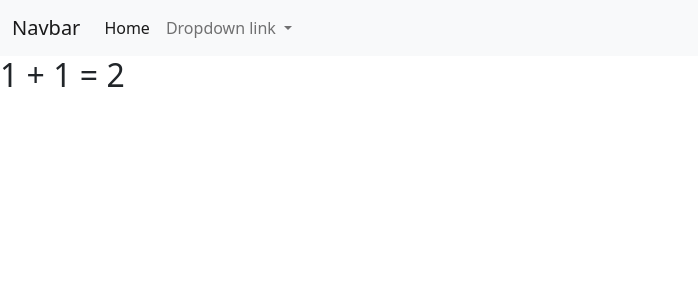
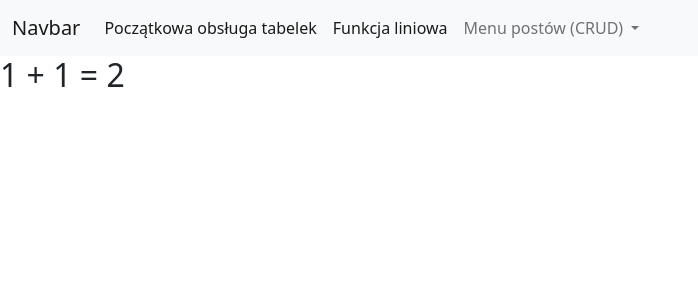
Before and after one commit to brylka/Django_15_03_2025, a Django app: page /add/1/1/ in a window 1280 px wide. Shown: the top 300 px of the page, without its empty margins (0-698 px from the left). Run offline with Django 5.2, Linux system fonts and the light colour scheme.

Commit message:
Niedziela

```diff
--- a/myproject/myapp/templates/myapp/base.html
+++ b/myproject/myapp/templates/myapp/base.html
@@ -17,11 +17,14 @@
     <div class="collapse navbar-collapse" id="navbarNavDropdown">
       <ul class="navbar-nav">
         <li class="nav-item">
-          <a class="nav-link active" aria-current="page" href="#">Home</a>
+          <a class="nav-link active" aria-current="page" href="{% url 'table' %}">Początkowa obsługa tabelek</a>
+        </li>
+        <li class="nav-item">
+          <a class="nav-link active" aria-current="page" href="{% url 'zero_point' %}">Funkcja liniowa</a>
         </li>
         <li class="nav-item dropdown">
           <a class="nav-link dropdown-toggle" href="#" id="navbarDropdownMenuLink" role="button" data-bs-toggle="dropdown" aria-expanded="false">
-            Dropdown link
+            Menu postów (CRUD)
           </a>
           <ul class="dropdown-menu" aria-labelledby="navbarDropdownMenuLink">
             <li><a class="dropdown-item" href="{% url 'post_list' %}">Lista potów</a></li>
--- a/myproject/myapp/urls.py
+++ b/myproject/myapp/urls.py
@@ -7,12 +7,12 @@ urlpatterns = [
     path('hello/<str:name>/', hello_name),
     path('add/<int:a>/<int:b>/', add),
     path('divide/<int:a>/<int:b>/', divide),
-    path('table/', table),
+    path('table/', table, name='table'),
 
     path('posts/', post_list, name='post_list'),
     path('posts/create/', create_post, name='create_post'),
     path('posts/update/<int:post_id>', update_post, name='update_post'),
     path('posts/delete/<int:post_id>', delete_post, name='delete_post'),
 
-    path('zero-point/', zero_point),
+    path('zero-point/', zero_point, name='zero_point'),
 ]
--- a/myproject/myapp/views.py
+++ b/myproject/myapp/views.py
@@ -5,12 +5,10 @@ from .forms import LinearEquationForm, PostForm
 
 
 def hello_world(request):
-    #return HttpResponse("Hello, World!")
     return render(request, 'myapp/hello_world.html')
 
 
 def hello_name(request, name):
-    #return HttpResponse(f"Hello, {name}!")
     return render(request,
                   'myapp/hello_name.html',
                   {'name': name, 'klucz': 'wartość'})
@@ -18,7 +16,6 @@ def hello_name(request, name):
 
 def add(request, a, b):
     result = a + b
-    #return HttpResponse(f"{a} + {b} = {result}")
     return render(request,
                   'myapp/add.html',
                   {'a': a, 'b': b, 'c': result})
@@ -40,20 +37,13 @@ def table(request):
         {"id": 3, "title": "Trzeci post", "content": "Treść trzeciego posta", "create_at": "2025-03-15"},
         {"id": 4, "title": "Czwarty post", "content": "Treść czwartego posta", "create_at": "2025-03-15"},
     ]
-    #posts = []
-
-    # for post in posts:
-    #     print(f"Lp. {post['id']}, Tytuł: {post['title']}, Treść: {post['content']}, Data {post['create_at']}")
 
     return render(request, 'myapp/table.html', {'posts': posts})
 
 
 from .models import Post
 def post_list(request):
-    # if request.GET.get('sort'):
     sort = request.GET.get('sort', 'id')
-    # else:
-    #     sort = 'id'
     posts = Post.objects.all().order_by(sort)
     return render(request, 'myapp/table.html', {'posts': posts})
 
@@ -64,17 +54,8 @@ def create_post(request):
             form.save()
             return redirect("post_list")
 
-    return render(request, "myapp/post_form.html", {"form": form, "title": "Dodaj post"})
-    # if request.method == 'POST':
-    #     title = request.POST.get('title')
-    #     content = request.POST.get('content')
-    #     if title and content:
-    #         Post.objects.create(title=title, content=content)
-    #         return redirect("post_list")
-    #     else:
-    #         return HttpResponse("Tytuł i treść są wymagane!")
-    #
-    # return render(request, 'myapp/create_post.html')
+    return render(request, "myapp/post_form.html",
+                  {"form": form, "title": "Dodaj post"})
 
 
 def update_post(request, post_id):
@@ -88,29 +69,12 @@ def update_post(request, post_id):
     return render(request, "myapp/post_form.html",
                   {"form": form, "title": "Edytuj post"})
 
-    # post = get_object_or_404(Post, id=post_id)
-    #
-    # if request.method == 'POST':
-    #     if request.POST.get('_method') == "PUT":
-    #         if request.POST.get('title') and request.POST.get('content'):
-    #             post.title = request.POST.get('title')
-    #             post.content = request.POST.get('content')
-    #             post.save()
-    #             return redirect("post_list")
-    #         else:
-    #             return HttpResponse("Tytuł i treść są wymagane!")
-    #
-    # return render(request, 'myapp/update_post.html', {"post": post})
-
 
 def delete_post(request, post_id):
-    print("ala")
     post = get_object_or_404(Post, id=post_id)
-
     if request.method == "DELETE":
         post.delete()
         return JsonResponse({"message": "Post usunięty"}, status=204)
-
     return JsonResponse({"error": "Metoda niedozwolona"}, status=405)
 
 
```
Also changed, not shown: myproject/db.sqlite3.
